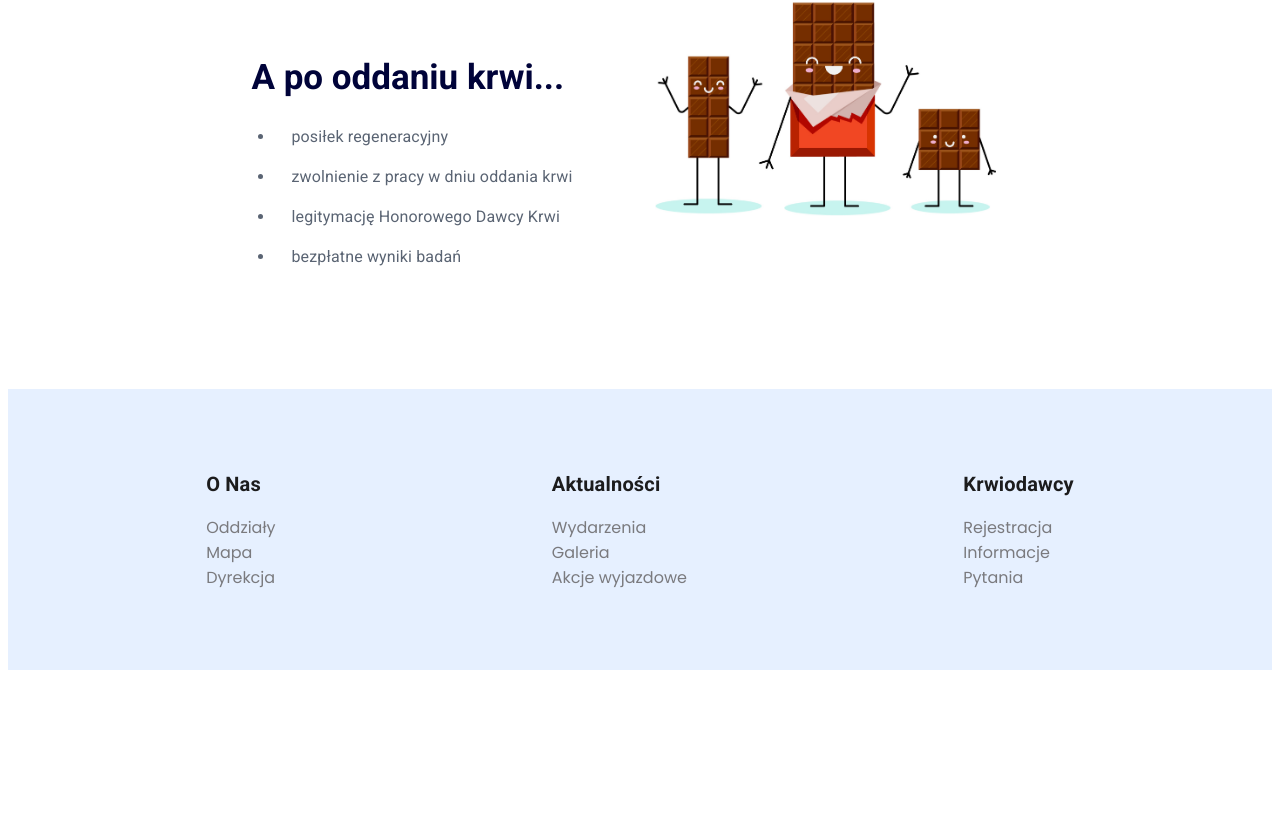
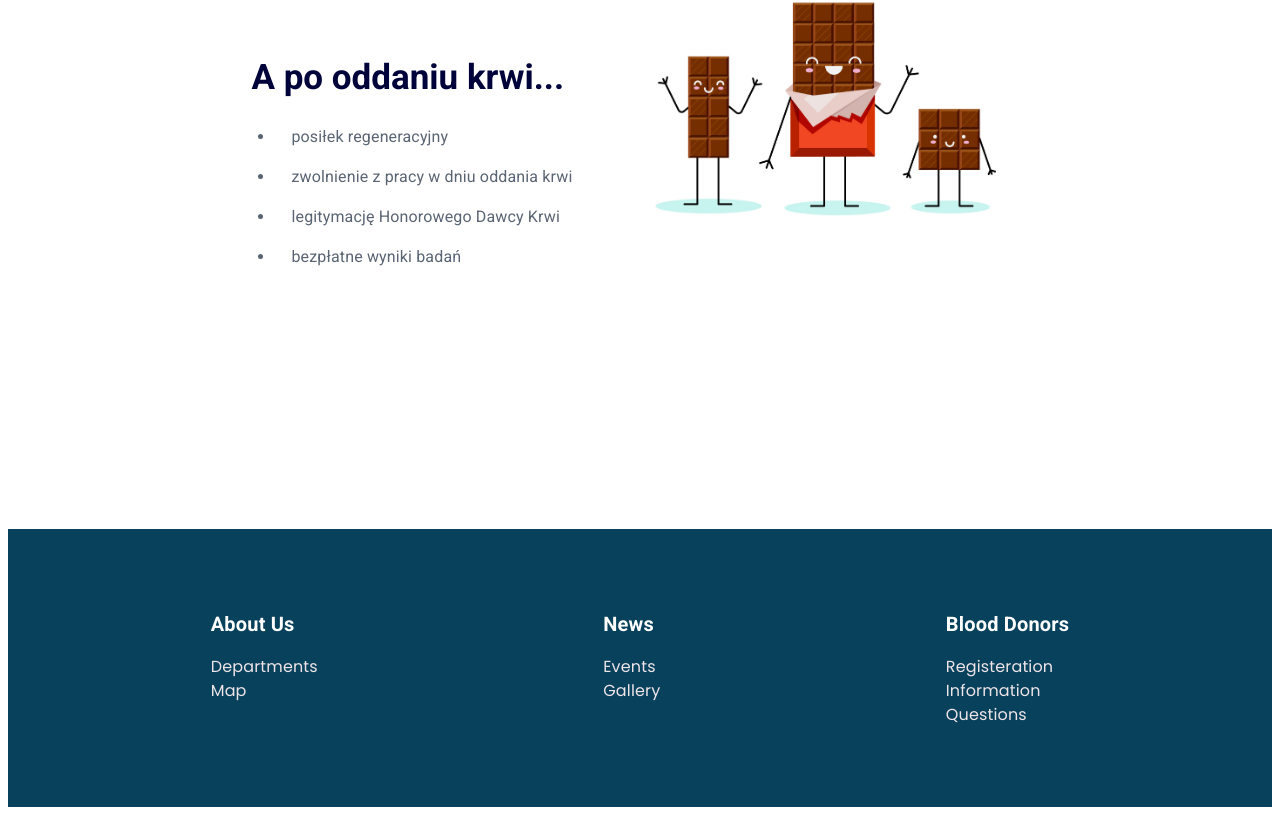
Before and after one commit to kinga-kus/Blood-Donation, a React (Create React App) app: page /informacje in a window 1280 px wide. Shown: the part 2037-2852 px from the top of the page. Before the commit the page ends 2715 px from the top, so only its background shows below. Built offline with nearby package versions, Linux system fonts and the light colour scheme.

Commit message:
feat: changed the look of Footer component and add some others components

```diff
--- /dev/null
+++ b/src/components/FotterLinks/Departments.tsx
@@ -0,0 +1,8 @@
+import { Box } from '@mui/material';
+import React from 'react';
+
+const Departments = () => {
+  return <Box>Hello</Box>;
+};
+
+export default Departments;
--- /dev/null
+++ b/src/components/FotterLinks/Gallery.tsx
@@ -0,0 +1,8 @@
+import { Box } from '@mui/material';
+import React from 'react';
+
+const Gallery = () => {
+  return <Box>Hello</Box>;
+};
+
+export default Gallery;
--- /dev/null
+++ b/src/components/FotterLinks/Questions.tsx
@@ -0,0 +1,8 @@
+import { Box } from '@mui/material';
+import React from 'react';
+
+const Questions = () => {
+  return <Box>Hello</Box>;
+};
+
+export default Questions;
--- a/src/components/OnePage/ActualEvents.tsx
+++ b/src/components/OnePage/ActualEvents.tsx
@@ -69,7 +69,7 @@ const CustomTextBox = styled(Box)(({ theme }) => ({
 
 const ActualEvents = () => {
   return (
-    <CustomBox>
+    <CustomBox id="actual-events">
       <Box>
         <CustomHeader headerText="Actual Events" />
         {eventDays.map((event) => (
--- a/src/components/OnePage/Footer.tsx
+++ b/src/components/OnePage/Footer.tsx
@@ -1,5 +1,10 @@
 import React from 'react';
-import { Box, Container, styled, Typography } from '@mui/material';
+import { Box, Container, MenuItem, styled, Typography } from '@mui/material';
+import { Routes, Route, Link as FooterLink } from 'react-router-dom';
+import Departments from '../FotterLinks/Departments';
+import Gallery from '../FotterLinks/Gallery';
+import Questions from '../FotterLinks/Questions';
+import RegisterSteps from '../Registeration/RegisterSteps';
 
 const CustomContainer = styled(Container)(({ theme }) => ({
   display: 'flex',
@@ -11,29 +16,46 @@ const CustomContainer = styled(Container)(({ theme }) => ({
   }
 }));
 
-const FooterLink = styled('span')(({ theme }) => ({
+const FooterLabels = [
+  {
+    header: 'About Us',
+    links: [
+      { link: 'Departments', path: '/Blood-Donation/departments' },
+      { link: 'Map', path: '/Blood-Donation/#map' }
+    ]
+  },
+  {
+    header: 'News',
+    links: [
+      { link: 'Events', path: '/Blood-Donation/#actual-events' },
+      { link: 'Gallery', path: '/Blood-Donation/gallery' }
+    ]
+  },
+  {
+    header: 'Blood Donors',
+    links: [
+      { link: 'Registeration', path: '/Blood-Donation/registeration' },
+      { link: 'Information', path: '/Blood-Donation/information' },
+      { link: 'Questions', path: '/Blood-Donation/questions' }
+    ]
+  }
+];
+
+const FooterItem = styled(Typography)(({ theme }) => ({
   fontSize: '16px',
-  color: '#7A7A7E',
+  color: '#EEE5E9',
   fontWeight: 300,
   fontFamily: 'poppins',
   cursor: 'pointer',
   '&:hover': {
-    color: '#000'
+    color: '#FFF'
   }
 }));
 
-const FooterLabels = [
-  { header: 'O Nas', links: ['Oddziały', 'Mapa', 'Dyrekcja'] },
-  {
-    header: 'Aktualności',
-    links: ['Wydarzenia', 'Galeria', 'Akcje wyjazdowe']
-  },
-  { header: 'Krwiodawcy', links: ['Rejestracja', 'Informacje', 'Pytania'] }
-];
-
 const Footer = () => {
   return (
-    <Box sx={{ py: 10 }}>
+    <>
+      <Box sx={{ marginTop: '140px', py: 10, backgroundColor: '#08415C' }}>
         <CustomContainer>
           <CustomContainer>
             {FooterLabels.map((label) => (
@@ -41,7 +63,7 @@ const Footer = () => {
                 <Typography
                   sx={{
                     fontSize: '20px',
-                  color: '#1C1C1D',
+                    color: '#FFF',
                     fontWeight: 700,
                     mb: 2
                   }}
@@ -50,7 +72,12 @@ const Footer = () => {
                 </Typography>
                 <Box sx={{ display: 'flex', flexDirection: 'column' }}>
                   {label.links.map((subcategory) => (
-                  <FooterLink>{subcategory}</FooterLink>
+                    <FooterLink
+                      to={subcategory.path}
+                      style={{ textDecoration: 'none' }}
+                    >
+                      <FooterItem>{subcategory.link}</FooterItem>
+                    </FooterLink>
                   ))}
                 </Box>
               </Box>
@@ -58,6 +85,13 @@ const Footer = () => {
           </CustomContainer>
         </CustomContainer>
       </Box>
+      <Routes>
+        <Route path="/departments" element={<Departments />} />
+        <Route path="/gallery" element={<Gallery />} />
+        <Route path="/questions" element={<Questions />} />
+        <Route path="/registeration" element={<RegisterSteps />} />
+      </Routes>
+    </>
   );
 };
 
```
Lines whose indentation alone changed are shown as unchanged.
